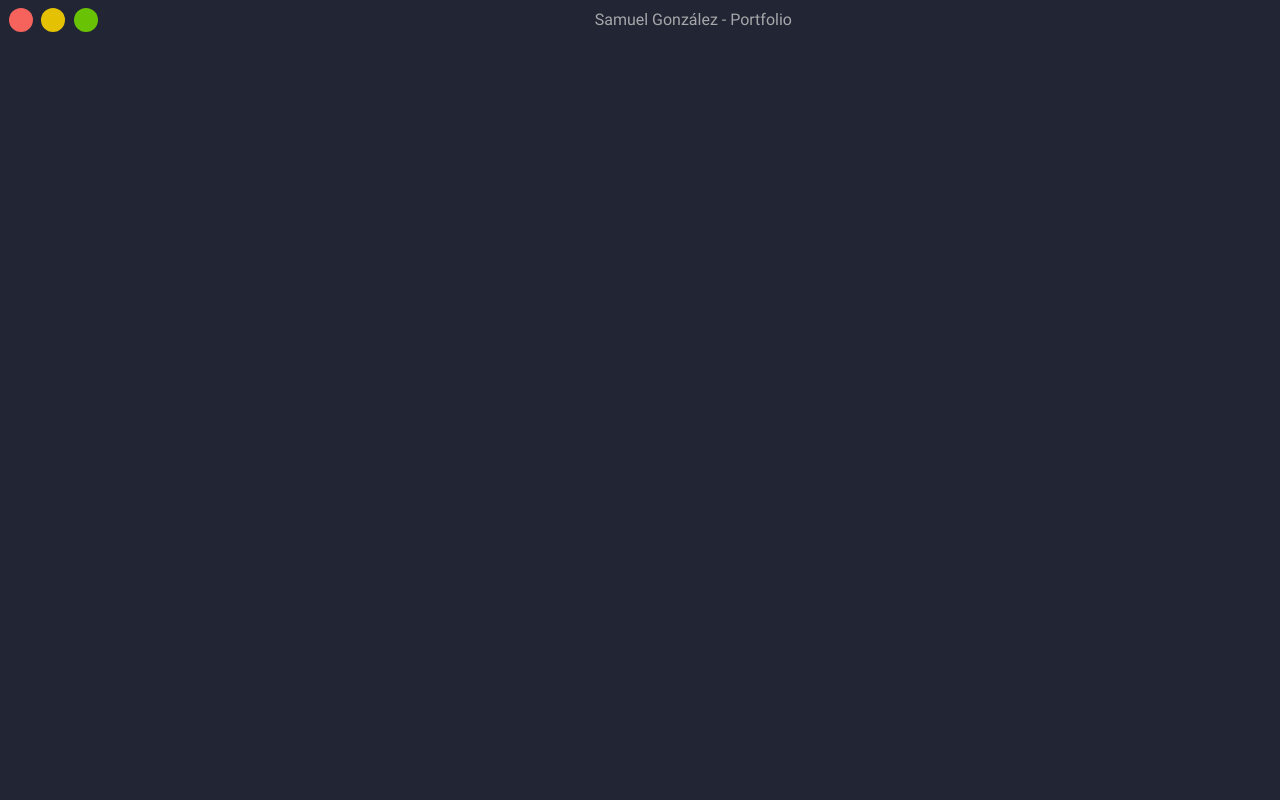
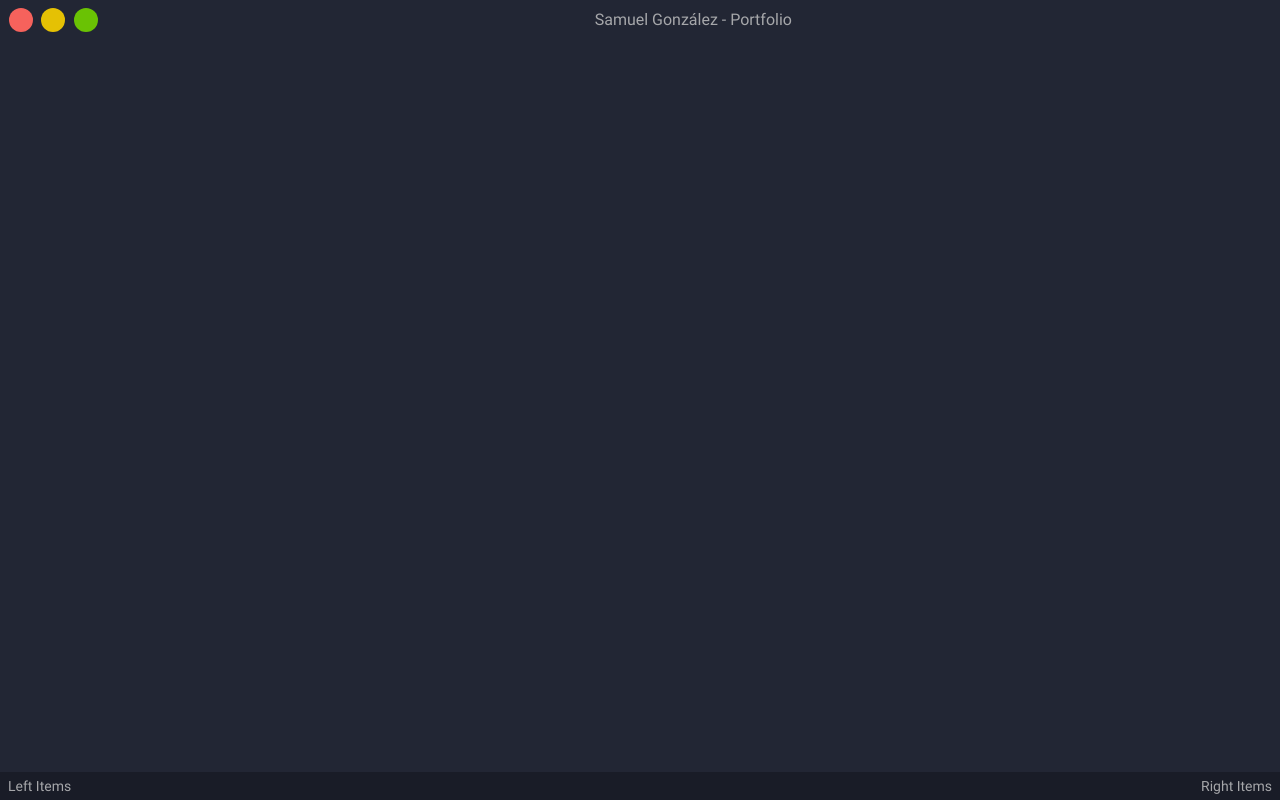
Before and after one commit to samuglz/portfolio, a Vue app: page / in a window 1280 px wide. Built offline with nearby package versions, Linux system fonts and the light colour scheme.

Commit message:
Add Bottom Menu Mockup

```diff
--- a/src/App.vue
+++ b/src/App.vue
@@ -1,11 +1,13 @@
 <template>
     <div class="w-screen h-screen bg-background">
         <TopMenu />
+        <BottomMenu />
     </div>
 </template>
 
 <script setup>
 import TopMenu from './components/TopMenu.vue';
+import BottomMenu from './components/BottomMenu.vue';
 // This starter template is using Vue 3 experimental <script setup> SFCs
 // Check out https://github.com/vuejs/rfcs/blob/script-setup-2/active-rfcs/0000-script-setup.md
 </script>
--- /dev/null
+++ b/src/components/BottomMenu.vue
@@ -0,0 +1,16 @@
+<template>
+    <div
+        class="w-full bg-dark-background flex justify-between items-center absolute bottom-0 border-solid border-black text-menu-color text-sm py-1"
+    >
+        <div class="flex justify-start w-4/12 items-center px-2">
+            <div>Left Items</div>
+        </div>
+        <div class="flex justify-end w-8/12 items-center px-2">
+            <div>Right Items</div>
+        </div>
+    </div>
+</template>
+
+<script setup></script>
+
+<style scoped></style>
--- a/tailwind.config.js
+++ b/tailwind.config.js
@@ -10,7 +10,7 @@ module.exports = {
                 maximize: '#6AC204',
                 minimize: '#E5C104',
                 background: '#222634',
-                'dark-background': '##191C27',
+                'dark-background': '#191C27',
                 'menu-color': '#A6A7AA'
             }
         }
```
